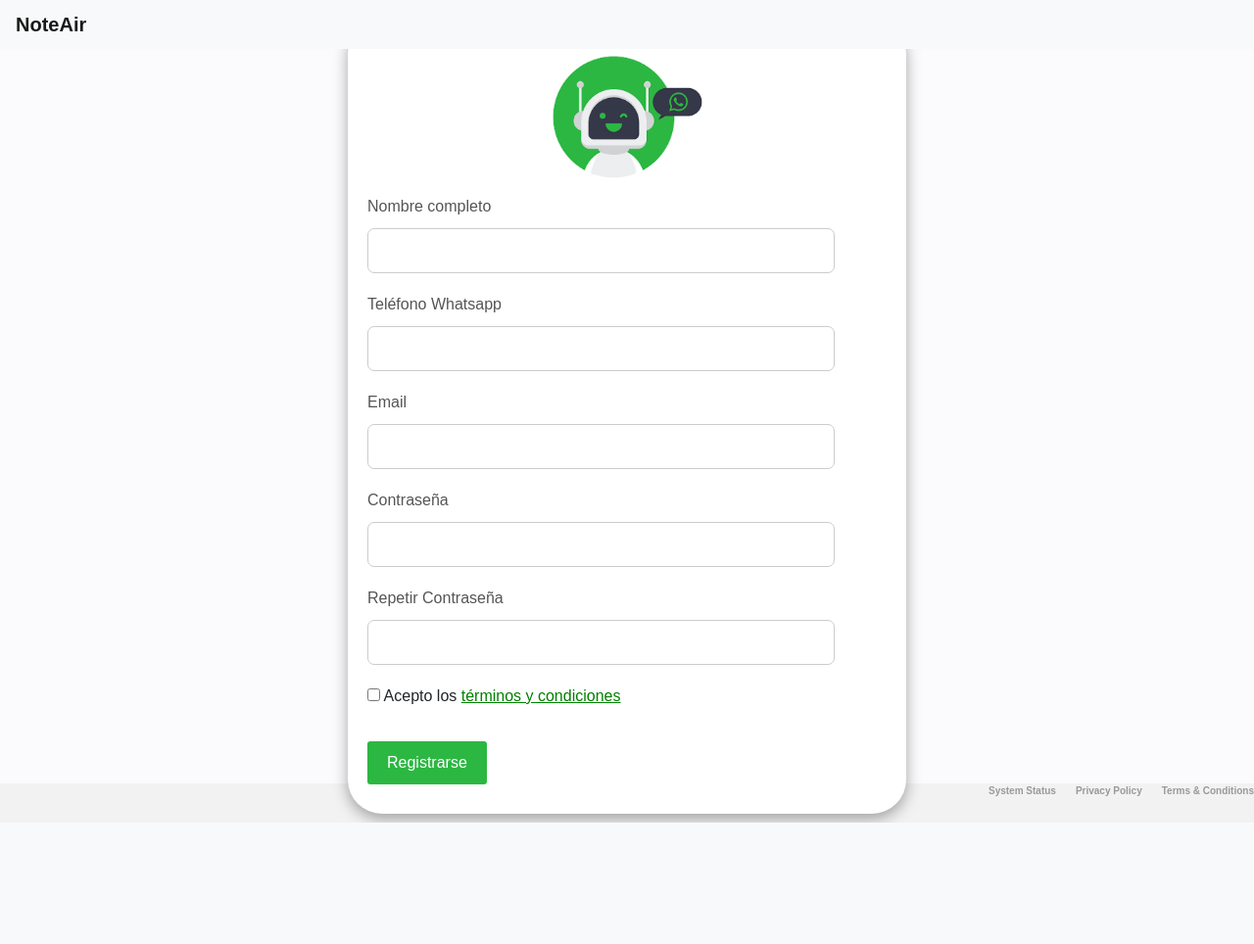
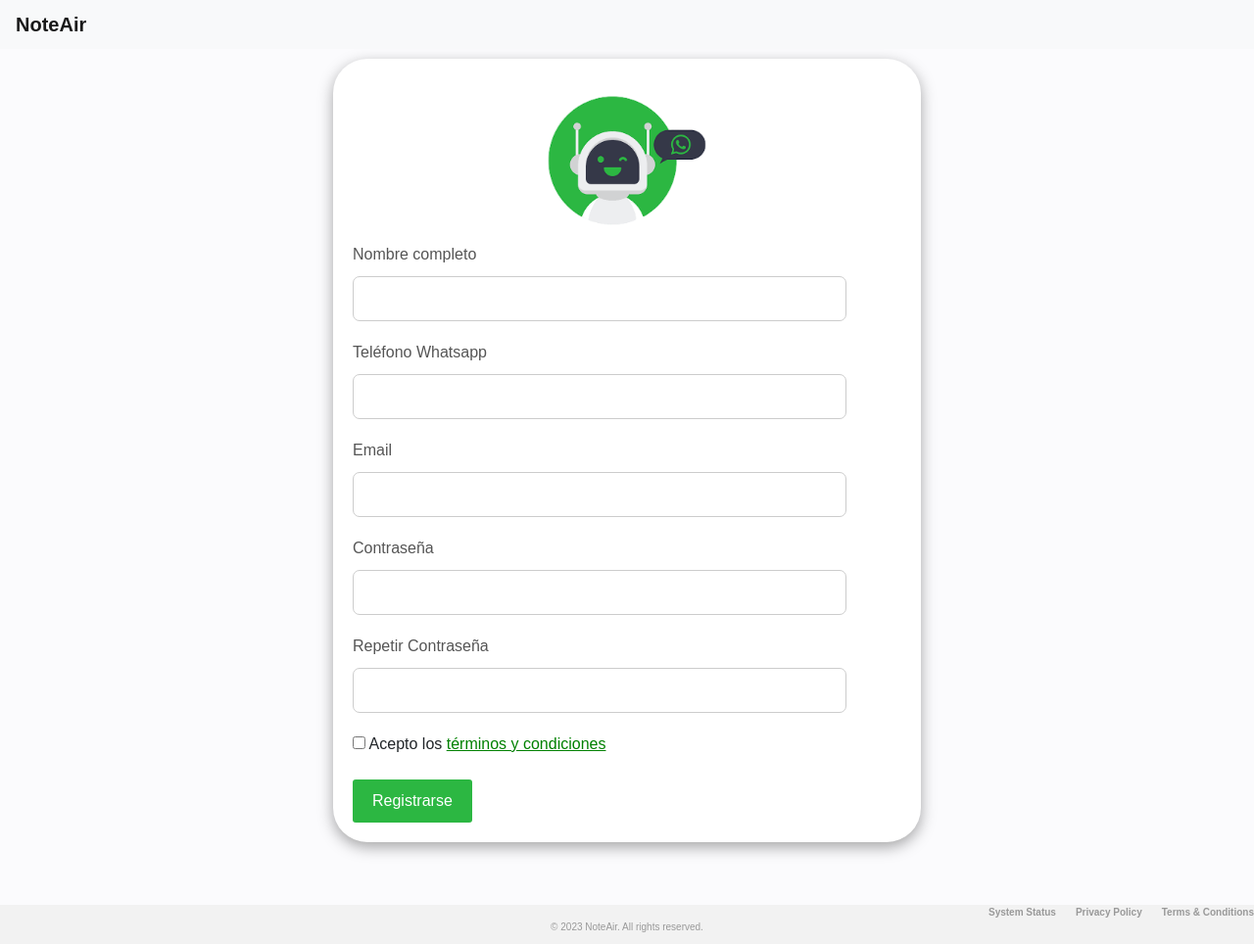
Before and after one commit to alejo0789/f_server, a Flask app: page /registro in a window 1280 px wide. Shown: the whole page at 98% size. Before the commit the page ends 840 px from the top, so only its background shows below. Run offline with Flask 3, Linux system fonts and the light colour scheme; some libraries are stand-ins or nearby versions.

Commit message:
modified index html

```diff
--- a/static/stiloform.css
+++ b/static/stiloform.css
@@ -1,23 +1,32 @@
 body {
     font-family: Arial, sans-serif;
     background-color: #FBFBFD;
-  }
-  .container {
-    display: flex;
-    justify-content: center;
-    align-items: center;
-    margin: 0 auto;
-    margin-top: 50px; /* Igual a la altura de la barra de navegación */
-    max-height: fit-content;
-    height: calc(80vh + 70px) !important; /* Altura del viewport menos la altura de la barra de navegación */
-
-        max-width: 600px;
-        width: 100%;
 
   }
 
 
+  .navbar {
+    position: fixed;
+    top: 0;
+    left: 0;
+    width: 100%;
+    height: 50px;
+    background-color: #fff;
+    z-index: 999;
+  }
+
+
+
+  .container {
+    margin-top: 60px;
+    display: flex;
+    flex-wrap: wrap;
+    justify-content: space-between;
+    }
+
+
   .card {
+    margin-top: 40px;
     border-radius: 35PX;
     border: none;
     box-shadow: rgba(0, 0, 0, 0.35) 0px 5px 15px;
@@ -32,7 +41,14 @@
 
  }
 
-
+ .card-body img {
+  display: block;
+  margin: 0 auto;
+  width: 30%; /* establece un ancho fijo para todas las imágenes */
+  height: 30%; /* establece una altura fija para todas las imágenes */
+  object-fit: cover;
+  align-self: center;
+}
 
   h2 {
     text-align: center;
@@ -81,4 +97,51 @@
 
 
 
+  }footer {
+    margin-top: 5%;
+    background-color: #f2f2f2;
+
+    bottom: 0;
+    width: 100%;
+    height: 40px;
+
+
   }
+
+  nav ul {
+    list-style: none;
+    margin: 0;
+    padding: 0;
+    display: flex;
+    justify-content: flex-end;
+    font-size: 10px;
+    color: #999;
+  }
+
+  nav li {
+    margin-left: 20px;
+    color: #999;
+  }
+
+  nav a {
+    color: #999;
+    text-decoration: none;
+    font-weight: bold;
+  }
+
+.text-footer {
+
+    text-align: center;
+    font-size: 10px;
+    color: #999;
+  }
+  @media screen and (max-width: 600px) {
+    nav ul {
+      display: block;
+      text-align: center;
+    }
+    nav li {
+      display: inline-block;
+      margin: 10px;
+    }
+  }
--- a/static/stilos.css
+++ b/static/stilos.css
@@ -33,11 +33,9 @@
 }
 
 /* Media Query para dispositivos móviles */
-@media (max-width: 767px) {
-  .card {
-    flex-basis: 100%;
-  }
-}
+
+
+
 form {
   display: flex;
   flex-direction: column;
@@ -48,6 +46,53 @@
   margin-bottom: 10px;
 }
 
+
+.container {
+  display: flex;
+  flex-wrap: wrap;
+  justify-content: space-between;
+  }
+
+  .card {
+  flex-basis: calc((100% - 20px) / 3); /* Establece el ancho de cada card en un tercio del contenedor padre, teniendo en cuenta un margen derecho de 20px */
+  margin-bottom: 20px;
+  height: 300px;
+  border-radius: 10px;
+  border: none;
+  box-shadow: rgba(0, 0, 0, 0.35) 0px 5px 15px;
+  max-width: 90%;
+  margin: auto;
+  }
+
+  .card-body {
+  padding: 20px;
+  text-align: left;
+  justify-content: center;
+  align-items: center;
+  height: 100%; /* Establece una altura del 100% para el contenido de la card */
+  }
+
+  .card-text--small {
+  font-size: 0.6rem;
+  }
+
+  .card-title--medium {
+  font-size: 0.8rem;
+  }
+
+  .card-body img {
+  display: block;
+  margin: 0 auto;
+  width: 100%;
+  height: 60%; /* Establece una altura fija para las imágenes en las cards */
+  object-fit: cover;
+  align-self: center;
+  }
+
+
+
+
+/*
 .card {
   border-radius: 10px;
   border: none;
@@ -71,6 +116,9 @@
   font-size: 0.8rem;
 }
 
+  */
+
+
     .card-body img {
       display: block;
       margin: 0 auto;
@@ -78,7 +126,6 @@
       height: 30%; /* establece una altura fija para todas las imágenes */
       object-fit: cover;
       align-self: center;
-
     }
     .imag2 img {
       display: inline-block;
@@ -86,6 +133,31 @@
       max-height: 220px;
       margin: 0;
     }
+
+
+    @media (max-width: 767px) {
+      .card {
+      flex-basis: 100%;
+      margin-bottom: 20px;
+      }
+      .card-body img {
+      width: 100%;
+      max-width: 120px; /* Establece un ancho máximo para las imágenes en dispositivos móviles */
+      height: auto;
+      object-fit: cover;
+      align-self: center;
+      }
+      }
+
+      @media (min-width: 768px) {
+      .card {
+      flex-basis: 30%;
+      margin-right: 20px;
+      }
+      .card:last-child {
+      margin-right: 0;
+      }
+      }
 
     .registro {
       background-color: #2CB742; /* Fondo del botón */
@@ -111,9 +183,8 @@
       outline: none; /* Elimina el borde de enfoque al hacer clic en el botón */
       }
 
-
       footer {
-        margin-top: 20px;
+        margin-top: 50px;
         background-color: #f2f2f2;
 
         bottom: 0;
--- a/static/stilosterm.css
+++ b/static/stilosterm.css
@@ -1,3 +1,8 @@
+body {
+  font-family: Arial, sans-serif;
+  background-color: #FBFBFD;
+}
+
 
     .card-complete {
       margin-top: 30px; /* espacio en blanco de 50px hacia abajo */
--- a/templates/registro.html
+++ b/templates/registro.html
@@ -3,7 +3,7 @@
 <head>
 	<title>NoteAir</title>
 	<link rel="stylesheet" href="https://maxcdn.bootstrapcdn.com/bootstrap/4.5.2/css/bootstrap.min.css">
-    <link rel="stylesheet" href="../static/stilos.css">
+
 	<link rel="stylesheet" href="../static/stiloform.css">
   <meta name="viewport" content="width=device-width, initial-scale=1.0">
 </head>
```
